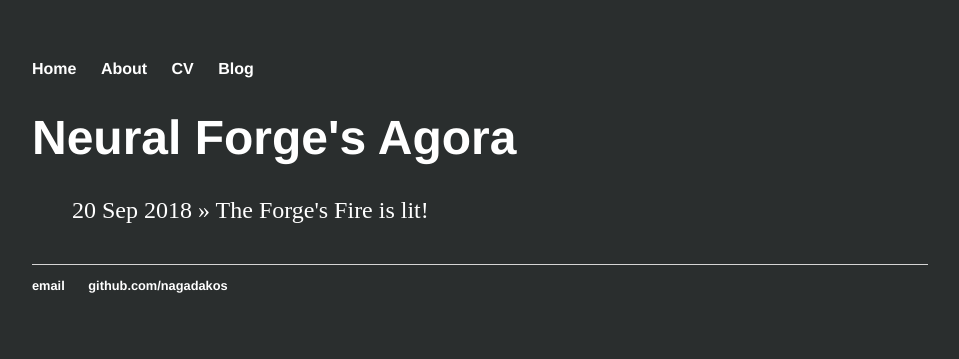
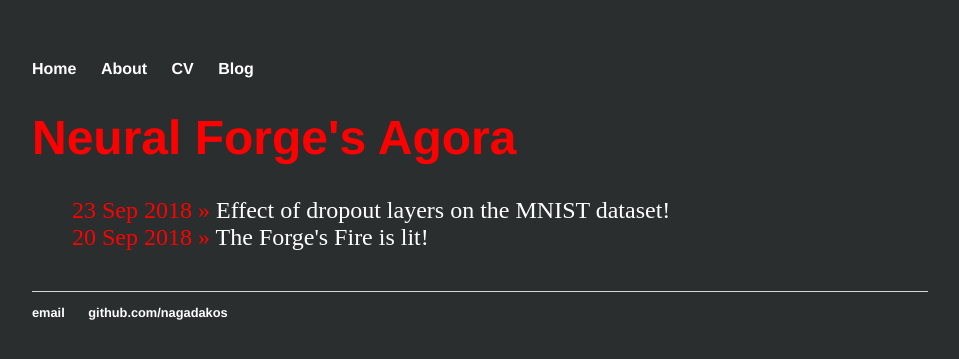
Before and after one commit to nagadakos/nagadakos.github.io, a Jekyll site: the page built from blog/index.html, in a window 1280 px wide. Shown: the top 359 px of the page, without its empty margins (160-1119 px from the left). Built offline with Jekyll 4.4.1, drawn with Linux system fonts in a browser that asks for light colours; some of the changed lines change nothing that is shown.

Commit message:
Dropout effect post added!

```diff
--- a/_config.yml
+++ b/_config.yml
@@ -2,3 +2,4 @@ name: Neural Forge
 markdown: kramdown
 
 permalink: /blog/:year/:month/:day/:title
+permalink: pretty
--- /dev/null
+++ b/_posts/2018-09-23-dropout-effect-discussion.md
@@ -0,0 +1,119 @@
+---
+layout: post
+title: "Effect of dropout layers on the MNIST dataset!"
+date: 2018-09-23
+---
+
+The use of dropout layers, after their introduction in [Srivastava et al.](http://www.cs.toronto.edu/~rsalakhu/papers/srivastava14a.pdf), has been extensively common and their
+application meticulously practiced with religious fervor. But how does their use or lack of, affect an
+network's performance?
+
+## A preword to Dropout Layers and their usage
+
+One can think Dropout layers as an intermediary layer that acts as a mediator of flow. But what does
+that mean exactly? Well, first, a Dropout layer at level l, will have as input all the outputs of layer l-1
+and have an output of the same size as its input. So, a Dropout Layer (DL) that has 50 input
+nodes, has an output of also 50. What it does, is that with a predefined probability p, it "chokes"
+out a node, so it's information is not propagated to the next layer. In a bit more mathematical
+terms, that means that the weight of that node is set to 0; an eigen operator of multiplication.
+Essentially, for each sample that goes through the network, a DL randomly sets some neuron's weight
+to 0. This leads to a different realization of the network with each sample.
+But why go trough all this trouble? Because Neural Networks tend to have many layers, with a great
+multitude of parameters and can thus be trained to match the training data quite exactly. This is
+called overfitting, i.e a network learns to describe the data used to train it so much, that its
+accuracy suffers when we actually test it on data points *outside* the training set. This is rather
+suboptimal especially in those cases where the training set at our disposal does not the describe the
+entirety of possible outcomes for the problem at hand.
+
+
+## Some visualization
+
+But lets view some network accuracy-vs-epoch reports, to have a visual on what is going on.
+The following figures where generated with pyplot and tell a similar tale for both popular
+frameworks, Keras and PyTorch. When we do not use the DLs, our network gets "too smart" and it can
+perfectly predict the training data; notice the 1.00 accuracy rate labeled as "train". But how can
+this be bad? As we mentioned on the preword above, this too-perfect performance can hint at
+not-so-subtle surprise in actual data we might encounter when using our network. To simulate this, we
+used, as it is the standard case, a separate test set to gauge the "real life" behavior of the
+network, with both frameworks.
+Lets see what happened. On the first plot curve we have both Keras and PyTorch approach a 99%+
+accuracy on the training set and a 98%+ accuracy on the test set. So the network performed worse on
+data that it had never seen; quite expected. Now lets have a look at the second plot. The train
+accuracy is 100% but during testing something interesting stands out: test accuracy curves are
+significantly lower than the train one, relative to the Dropout method. Not only that, but it turns
+out that test accuracy is actually lower in absolute value too, 0.1% for Keras and 0.24% for
+PyTorch.
+
+<!--![Alt Text](http://www.sheawong.com/wp-content/uploads/2013/08/keephatin.gif)-->
+<!--  Accuracy Plots-->
+<!--Center Image is a css class I defined to ceter images!! -->
+
+![_config.yml]({{ site.baseurl }}/images/keras-vs-pytorch-dropout-train-epoch.png){: .center-image}
+
+*Figure1: Keras and PyTorch implemented models Accuracy vs Epochs curves*
+
+![_config.yml]({{ site.baseurl }}/images/keras-vs-pytorch-NO-dropout-train-epoch.png){:
+.center-image}
+
+*Figure2: Keras and PyTorch with NO Dropout layers: Accuracy vs Epochs curves*
+
+The results are summurized in Table 1. Testing was done by averaging over 1000 iterations of testing
+the networks on the test set. Notice the difference of the Standard Deviations between
+Drop and No-Drop approaches. It turns out that we can depend on a network with Dropout Layers to be
+consistently better that one that does not!
+
+<!--  Report Table -->
+
+{:.center-image}
+Approach 			|                     | Standard Deviations
+:-----------------: | :---
+ 					|  Train Acc    | Train Loss    |   Test Acc   	| Test Loss
+---					|		---		|	---			|	---			| ---
+PyTorch-Drop        | 0.0163 		| 0.04838 		| 0.00101   	| 0.00000001
+PyTorch-NO-Drop     | 0.009796 		| 0.01794 		| 0.00342 		| 0.00000994
+|---
+Keras-Drop          | 0.0068 		| 0.02249 		| 0.00120 		| 0.00680591
+Keras-NO-Drop       | 0.004062 		| 0.01346  		| 0.00171 		| 0.01140602
+
+*Table 1: Standard Deviations for the apporaches*
+
+## A note on the Frameworks
+
+**Installation:** Both Keras and PyTorch are quite easy to install and use, with Keras being slightly mor
+demanding for user of older Linux Ditributions such as 14.04. And by more demanding I mean one has
+to install an older version of Tensorflow, becuase the latest and greatest also requires later
+versions of Ubuntu. Which in terms means you have to search and specify the distribution you want
+and _then_ install Keras; terrfying, I know. PyTorch on the other hand plays out of the box, just
+follow the instrictions on the official site.
+
+**Usability:** Here the medal goes to Keras, with its lego-like approach. To make a model you just have
+to declare the overall architecture i.e sequential and then feed the layers one as input to another;
+just like lego blocks! Add to that the very nice data loaders they have implemented into very handy
+libraries and it quickly becomes a data sience afficionando's best friend.
+ This is ofcourse not to say that PyTorch is cumbersome to use. On the contrary. But it still
+requires a bit more adapting to. Here you first have to declare the layers you want to use in your
+model, then arrange them hierchicaly inside a function, usually called "forward( \*\*args)", which you will then call for forward
+passing to your network. You also have to declare an gradient descent optimizer, to speed training
+convergence. After that, you have to "manually" define the traiing procedure; much less
+scary than it sounds, though. You just have to call the forward function previously defined, then
+call a predefined function to compute the loss of the forward pass. Based on this loss you then
+call a loss.backward() function, which fortunately is already implemented, to automatically compute the
+backpropagation gradients we need to properly fit our network. Finally, you tell your network to
+take a step towards "convergence" and repeat this whole procedure for all your train data set!
+
+While these may seem a lot of steps and quite verbose, it is easy to learn and gives you quite a bit
+more freedom to try interesting techniques.
+Now, compare that with Keras' model.fit(\*\*args). That is all that is needed to train a compiled model
+in Keras. That's it; just provide the arguments like favorite optimizer, batch size etc and you are
+good to go!
+
+**Performance:** Now here things are interesting. It again seems like Keras comes ahead, as it take
+less epochs to reach peek accuracy and displays overall better Accuracy on testing, a whooping 0.9%. Granted a 0.9% percent does not sound much but it can make a difference expecially on very large data sets and on, well, costly decisions. This might be because Keras uses a more mature backend, Tensorflow, that features better numerical stability or better implmentation of gradient computtion etc or some slight mismatch in mimicing that architecture in PyTorch on my behalf.
+
+### Future Post
+This was a somewhat rushed comparison between the use of these 2 frameworks, as I aim to do a more length and
+detailed post on their quirks and perks!
+
+#### Code
+You can find the code for the network, in both frameworks here!
+[MNIST Recognition Nets used, in Keras/PyTorch](https://github.com/nagadakos/ml-repo)
--- a/css/main.css
+++ b/css/main.css
@@ -2,7 +2,7 @@ body {
     margin: 60px auto;
     width: 70%;
 	background-color: #2A2E2E;
-	color: white;
+	color: red;
 }
 nav ul, footer ul {
     font-family:'Helvetica', 'Arial', 'Sans-Serif';
@@ -43,3 +43,8 @@ ul.posts {
 ul.posts li {
     list-style: none;
 }
+.center-image
+{
+    margin: 0 auto;
+    display: block;
+}
```
